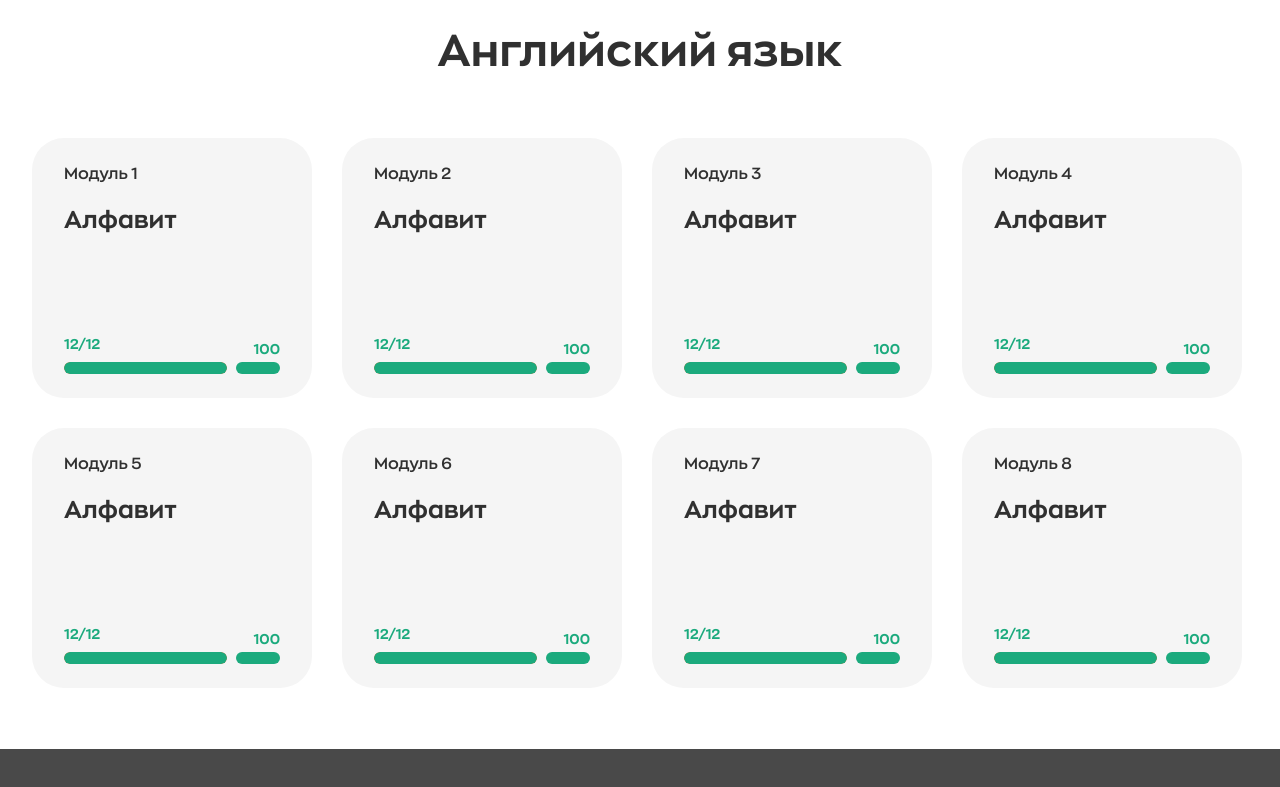
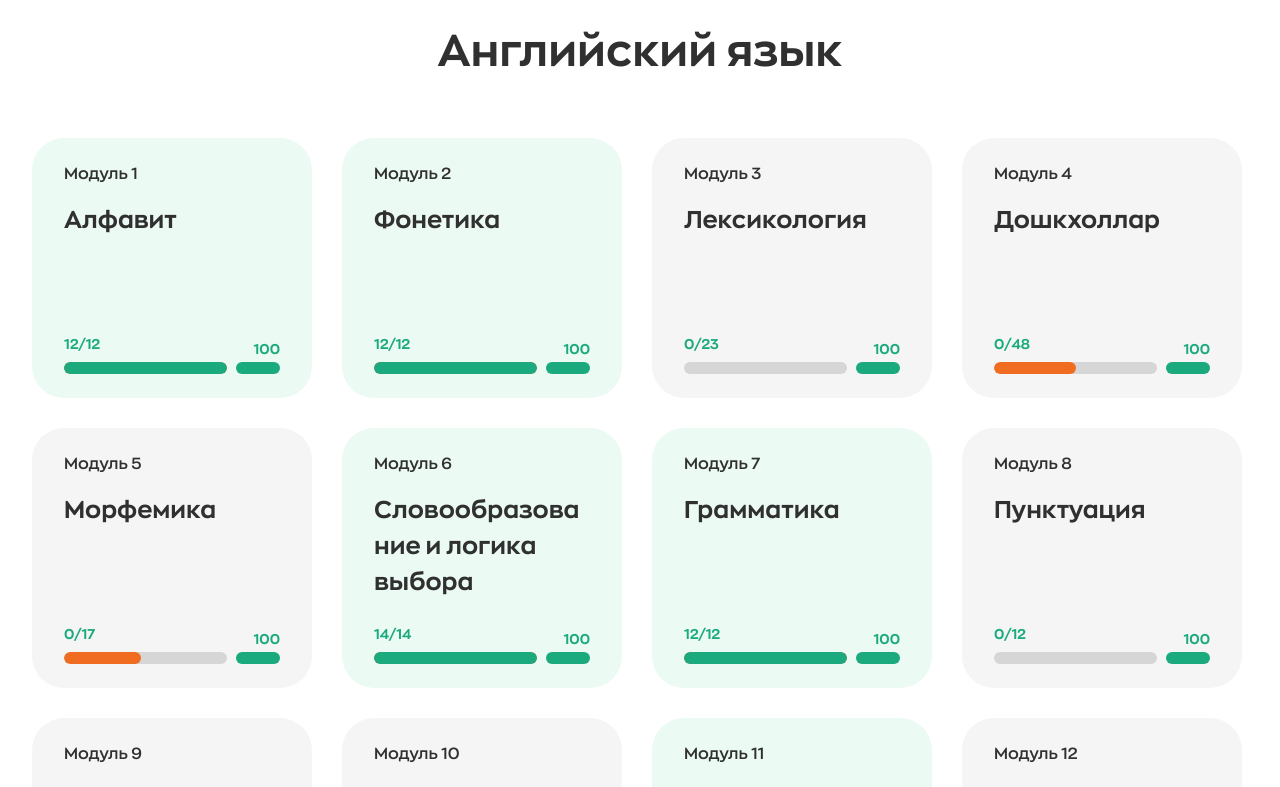
Before and after one commit to MilleniumIT06/deshar-frontend, a Next.js app: page /courses/1/modules in a window 1280 px wide. Shown: the part 200-987 px from the top of the page. Built offline with nearby package versions, Linux system fonts and the light colour scheme; a web font is replaced by a local one.

Commit message:
chore: ModulesContent

```diff
--- a/src/app/(private)/courses/[id]/modules/page.tsx
+++ b/src/app/(private)/courses/[id]/modules/page.tsx
@@ -8,7 +8,7 @@ export default async function Modules() {
         <main>
             <div className={styles.inner}>
                 <div className="container">
-                    <Breadcrumbs items={[{ label: "test", href: "test" }]} />
+                    <Breadcrumbs items={[{ label: "Главная", href: "/" }, { label: "Все дисциплины", href: "/courses" }, { label: "Английский язык", href: "/" }]} />
 
                 </div>
                 <ModulesContent />
--- a/src/components/ModulesContent/ModuleCard/index.tsx
+++ b/src/components/ModulesContent/ModuleCard/index.tsx
@@ -1,4 +1,6 @@
 import Link from 'next/link';
+
+import cn from 'classnames'
 
 import { ProgressBar } from '@/shared/ui/ProgressBar';
 
@@ -22,7 +24,7 @@ export const ModuleCard = ({
     processLessons: number;
 }) => {
     return (
-        <div className={styles.ModuleCard}>
+        <div className={cn(styles.ModuleCard, doneLessons === maxLessons && styles.ModuleCard__done)}>
             <div className={styles.ModuleCard__inner}>
                 <div className={styles.ModuleCard__top}>
                     <div className={styles.ModuleCard__header}>
--- a/src/components/ModulesContent/ModuleCard/styles.module.scss
+++ b/src/components/ModulesContent/ModuleCard/styles.module.scss
@@ -11,6 +11,9 @@ font-size: 16px;
 		line-height: 150%;
 		text-align: center;
 		color: var(--neutral-darkest);
+	}
+	&__done {
+		background: var(--primary-lightest);
 	}
 	&__inner {
 		display: flex;
--- a/src/components/ModulesContent/index.tsx
+++ b/src/components/ModulesContent/index.tsx
@@ -9,13 +9,19 @@ export const ModulesContent = () => {
                     <h1 className="section__title">Английский язык</h1>
                     <div className={styles.cards}>
                         <ModuleCard id={1} number={1} title="Алфавит" maxLessons={12} doneLessons={12} processLessons={0} />
-                        <ModuleCard id={2} number={2} title="Алфавит" maxLessons={12} doneLessons={12} processLessons={0} />
-                        <ModuleCard id={3} number={3} title="Алфавит" maxLessons={12} doneLessons={12} processLessons={0} />
-                        <ModuleCard id={4} number={4} title="Алфавит" maxLessons={12} doneLessons={12} processLessons={0} />
-                        <ModuleCard id={5} number={5} title="Алфавит" maxLessons={12} doneLessons={12} processLessons={0} />
-                        <ModuleCard id={6} number={6} title="Алфавит" maxLessons={12} doneLessons={12} processLessons={0} />
-                        <ModuleCard id={7} number={7} title="Алфавит" maxLessons={12} doneLessons={12} processLessons={0} />
-                        <ModuleCard id={8} number={8} title="Алфавит" maxLessons={12} doneLessons={12} processLessons={0} />
+                        <ModuleCard id={2} number={2} title="Фонетика" maxLessons={12} doneLessons={12} processLessons={0} />
+                        <ModuleCard id={3} number={3} title="Лексикология" maxLessons={23} doneLessons={0} processLessons={0} />
+                        <ModuleCard id={4} number={4} title="Дошкхоллар" maxLessons={48} doneLessons={0} processLessons={24} />
+                        <ModuleCard id={5} number={5} title="Морфемика" maxLessons={17} doneLessons={0} processLessons={8} />
+                        <ModuleCard id={6} number={6} title="Словообразова ние и логика выбора" maxLessons={14} doneLessons={14} processLessons={0} />
+                        <ModuleCard id={7} number={7} title="Грамматика" maxLessons={12} doneLessons={12} processLessons={0} />
+                        <ModuleCard id={8} number={8} title="Пунктуация" maxLessons={12} doneLessons={0} processLessons={0} />
+                        <ModuleCard id={9} number={9} title="Части речи" maxLessons={12} doneLessons={0} processLessons={0} />
+                        <ModuleCard id={10} number={10} title="Синтаксические правила" maxLessons={12} doneLessons={0} processLessons={0} />
+                        <ModuleCard id={11} number={11} title="Правила переноса слов" maxLessons={12} doneLessons={12} processLessons={0} />
+                        <ModuleCard id={12} number={12} title="Синтаксический разбор предложений" maxLessons={12} doneLessons={0} processLessons={0} />
+                        <ModuleCard id={13} number={13} title="Рода и падежи" maxLessons={8} doneLessons={4} processLessons={4} />
+                        <ModuleCard id={14} number={14} title="Построение предложений" maxLessons={12} doneLessons={0} processLessons={0} />
                     </div>
                 </div>
             </div>
--- a/src/components/ModulesContent/styles.module.scss
+++ b/src/components/ModulesContent/styles.module.scss
@@ -1,6 +1,6 @@
 .inner {
     padding-top: 5%;
-    padding-bottom: 5%;
+    padding-bottom: 10%;
 }
 
 .cards {
```
Lines whose indentation alone changed are shown as unchanged.
